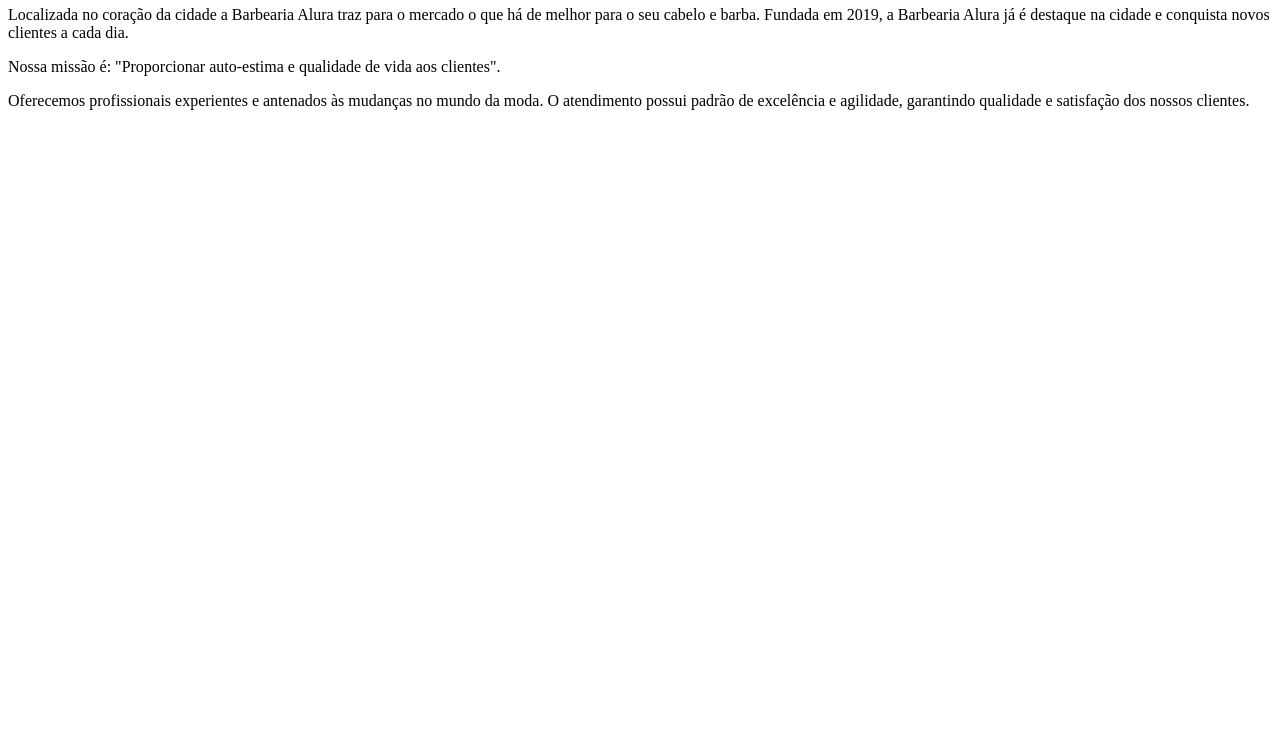
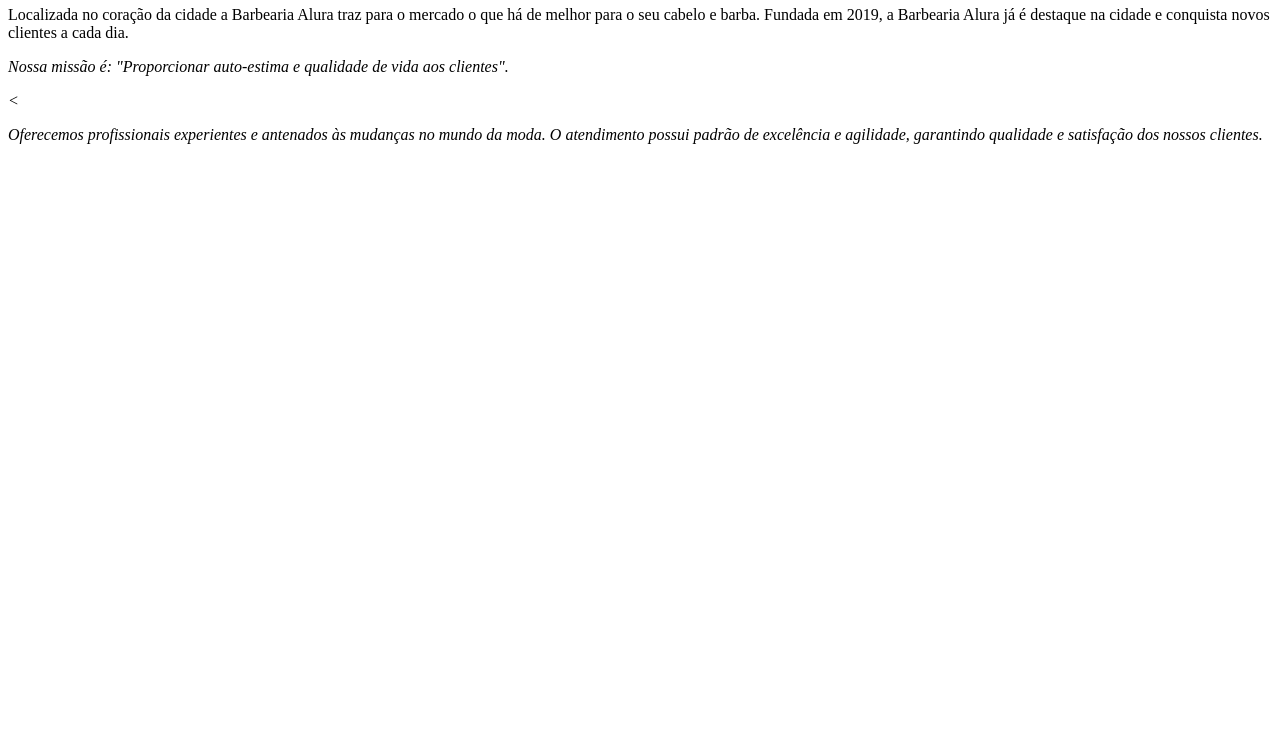
Before and after one commit to asbelbucarito/barbearia-alura, a plain HTML site: page index.html in a window 1280 px wide. Shown: the part 60-800 px from the top of the page. Drawn offline with Linux system fonts and the light colour scheme.

Commit message:
marcação em italico

```diff
--- a/index.html
+++ b/index.html
@@ -3,7 +3,7 @@
 <p>Localizada no coração da cidade a Barbearia Alura traz para o mercado o que há de melhor para o seu cabelo e barba.
 Fundada em 2019, a Barbearia Alura já é destaque na cidade e conquista novos clientes a cada dia.</p>
 
-<p>Nossa missão é: "Proporcionar auto-estima e qualidade de vida aos clientes".</p>
+<p><em>Nossa missão é: "Proporcionar auto-estima e qualidade de vida aos clientes".<em/></p><
 
 <p>Oferecemos profissionais experientes e antenados às mudanças no mundo da moda.
 O atendimento possui padrão de excelência e agilidade, garantindo qualidade e satisfação dos nossos clientes.</p>
```
